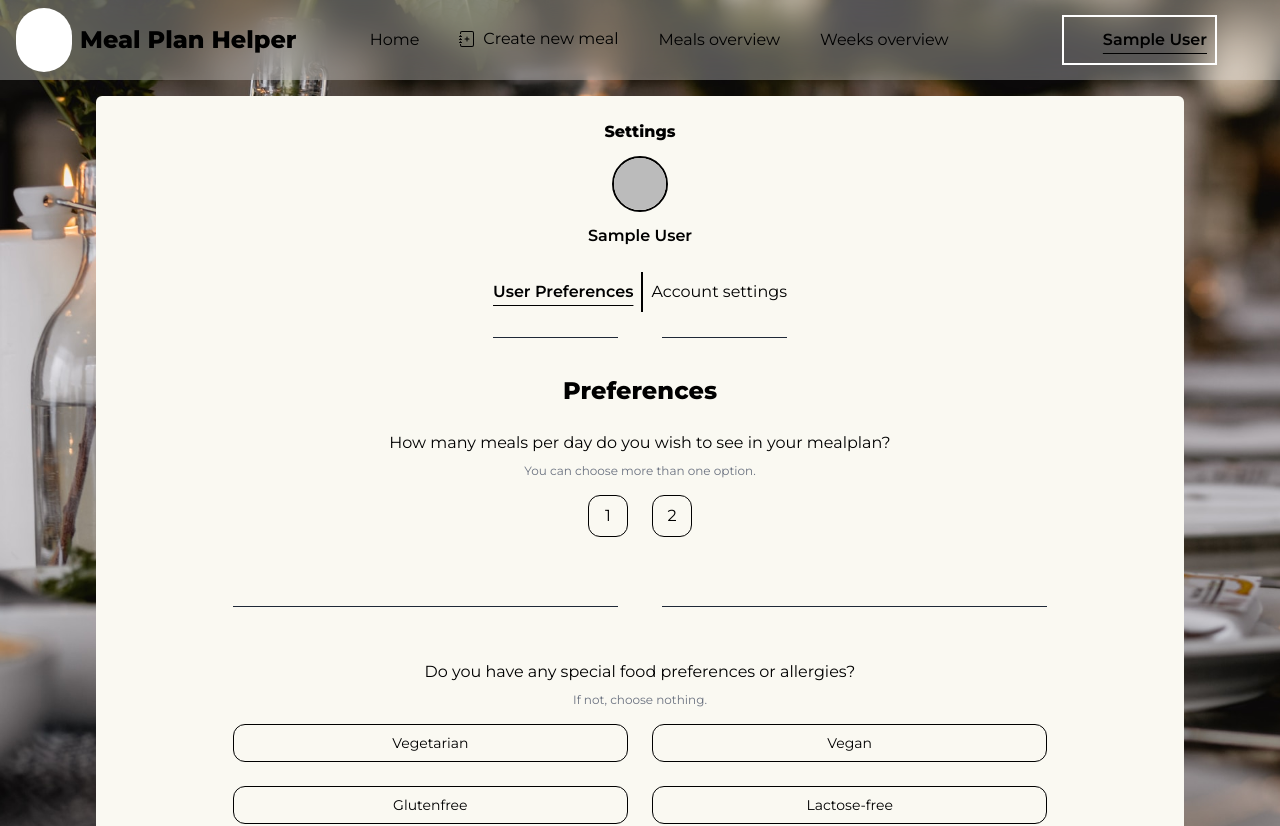
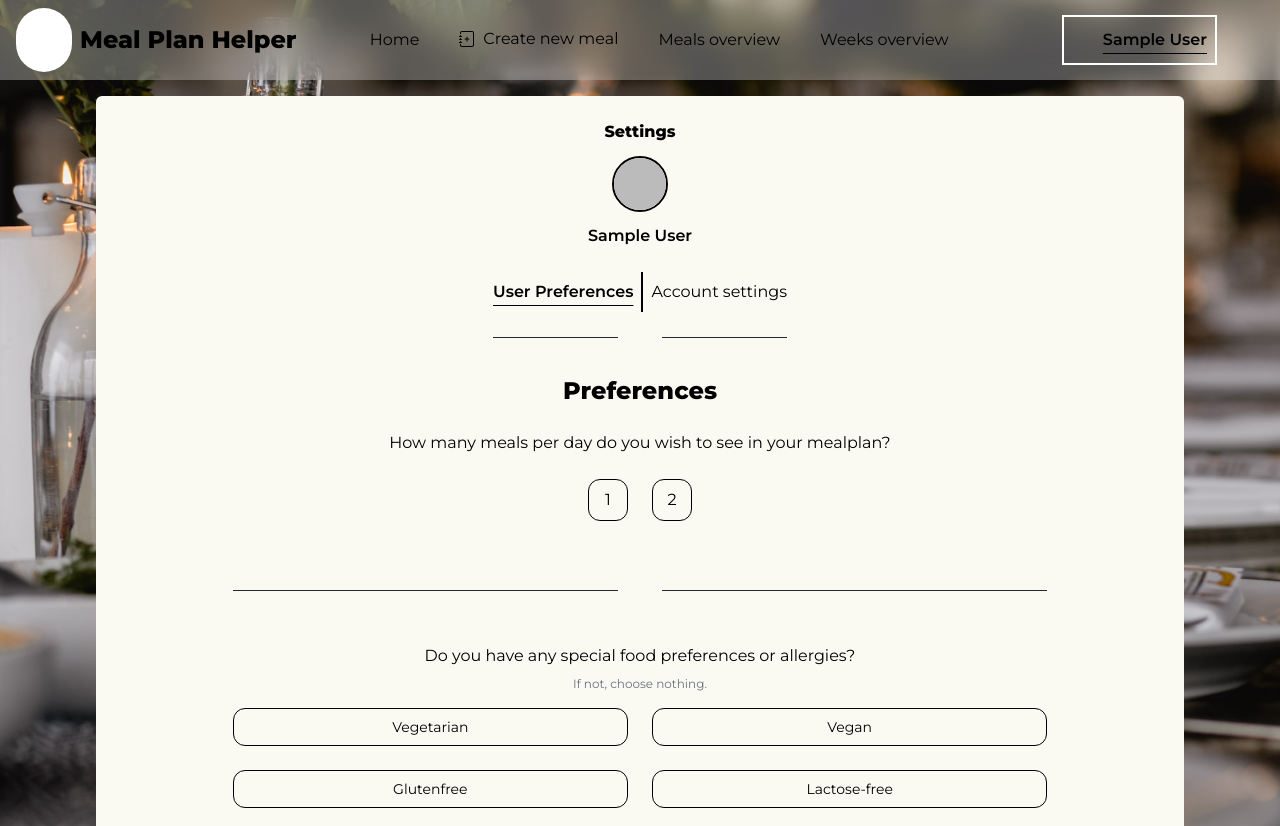
Before and after one commit to FeliciaGartzLevin/Examensarbete, a React (Vite) app: page /settings/preferences in a window 1280 px wide. Shown: the top 826 px of the page. Built offline with nearby package versions, Linux system fonts and the light colour scheme; no server answers; the database is empty; sample sign-in values are in the browser's storage; some icons are missing.

Commit message:
deleted text

```diff
--- a/src/pages/auth-routes/questions/MealsPerDay.tsx
+++ b/src/pages/auth-routes/questions/MealsPerDay.tsx
@@ -46,7 +46,6 @@ export const MealsPerDay: React.FC<QuestionsProps> = ({ userDocs, isLoading, act
 		<div className="flex flex-col gap-4 text-center">
 			<div>
 				<h3 className="mb-2">How many meals per day do you wish to see in your mealplan?</h3>
-				<p className="text-xs text-gray-500">You can choose more than one option.</p>
 			</div>
 			{errorMsg &&
 				<Alert body={errorMsg} color='red' />
```
